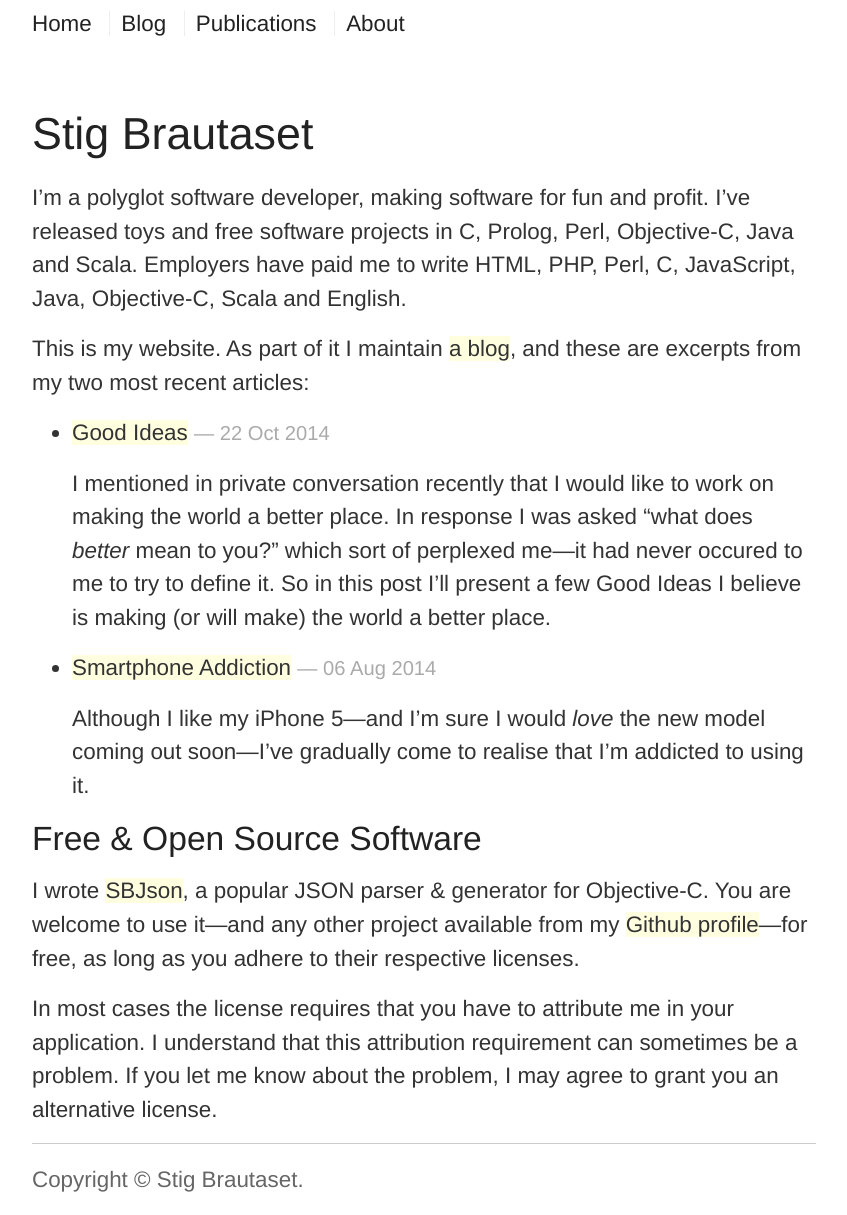
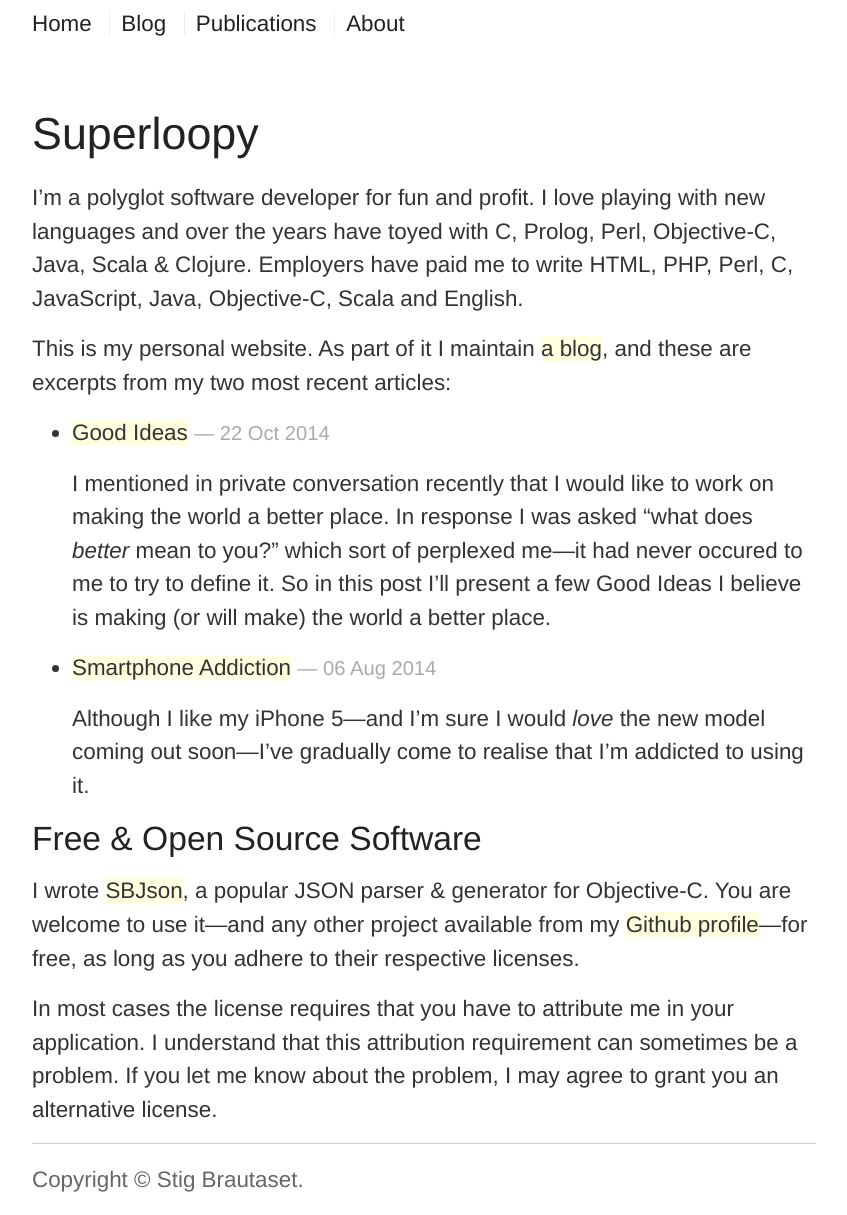
Before and after one commit to stig/www.brautaset.org, a Jekyll site: the page built from index.md, in a window 1280 px wide. Shown: the whole page, without its empty margins (216-1063 px from the left). Built offline with Jekyll 4.4.1, drawn with Linux system fonts in a browser that asks for light colours.

Commit message:
Update about & index pages

```diff
--- a/index.md
+++ b/index.md
@@ -1,15 +1,16 @@
 ---
 layout: page
-title: Stig Brautaset
+title: Superloopy
 ---
 
-I'm a polyglot software developer, making software for fun and profit. I've
-released toys and free software projects in C, Prolog, Perl, Objective-C, Java
-and Scala. Employers have paid me to write HTML, PHP, Perl, C, JavaScript, Java,
-Objective-C, Scala and English.
+I'm a polyglot software developer for fun and profit. I love playing
+with new languages and over the years have toyed with C, Prolog, Perl,
+Objective-C, Java, Scala & Clojure. Employers have paid me to write
+HTML, PHP, Perl, C, JavaScript, Java, Objective-C, Scala and English.
 
-This is my website. As part of it I maintain [a blog](/articles.html),
-and these are excerpts from my two most recent articles:
+This is my personal website. As part of it I maintain
+[a blog](/articles.html), and these are excerpts from my two most
+recent articles:
 
 <ul>
 {% for post in site.posts limit: 2 %}
```
Also changed, not shown: about.md (+3 -4 lines).
